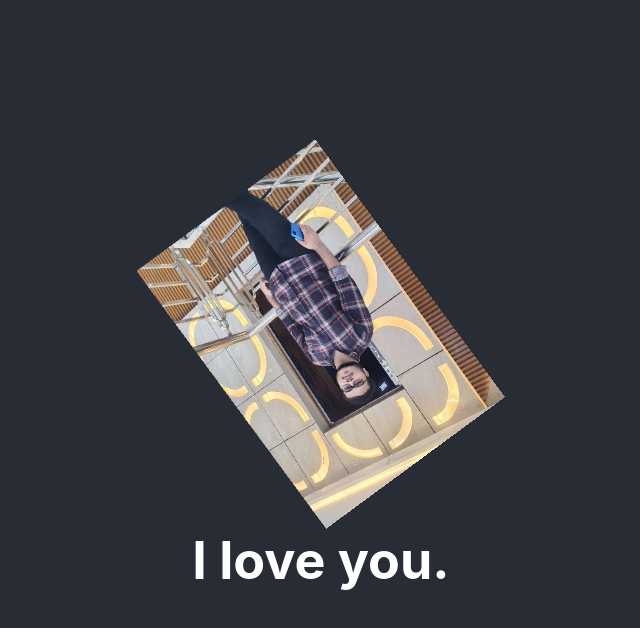
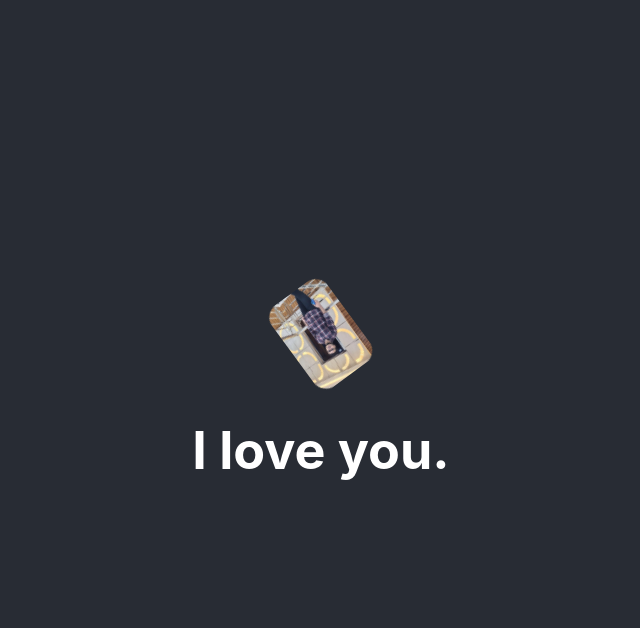
Before and after one commit to hrmrakib/react-live-app, a React (Create React App) app: page / in a window 1280 px wide. Shown: the top 628 px of the page, without its empty margins (319-959 px from the left). Built offline with nearby package versions, Linux system fonts and the light colour scheme.

Commit message:
set anower photo

```diff
--- a/src/App.css
+++ b/src/App.css
@@ -3,7 +3,10 @@
 }
 
 .App-logo {
-  height: 40vmin;
+  height: 100px;
+  height: 100px;
+  border-radius: 15px;
+  object-fit: contain;
   pointer-events: none;
 }
 
```
